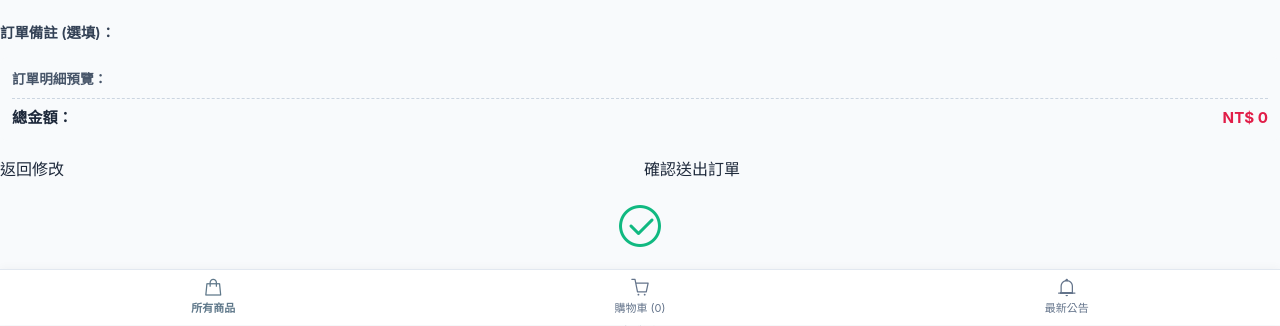
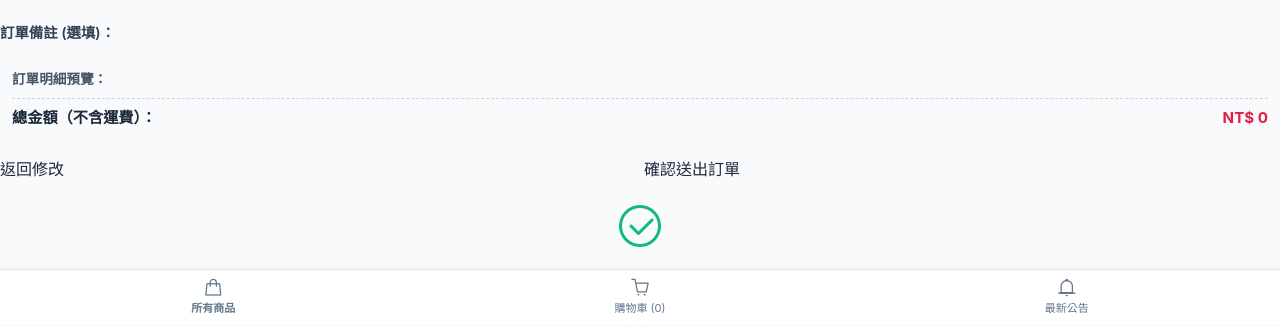
Before and after one commit to smallken99/mSite, a Flask app: page /shop in a window 1280 px wide. Shown: the part 475-801 px from the top of the page. Run offline with Flask 3, Linux system fonts and the light colour scheme; data that the repository does not hold is empty; some libraries are stand-ins or nearby versions.

Commit message:
feat(shop): 將購物車與確認訂單總金額標註為（不含運費）

```diff
--- a/mSite/shop/utils.py
+++ b/mSite/shop/utils.py
@@ -134,7 +134,7 @@ def build_order_summary_text(order, items, shop_name=None):
 
     total_str = f"{int(order.total_amount):,}" if order.total_amount.is_integer() else f"{order.total_amount:,.2f}"
     lines.append("━━━━━━━━━━━━━━━━━━")
-    lines.append(f"合計金額：NT$ {total_str}")
+    lines.append(f"合計金額（不含運費）：NT$ {total_str}")
 
     return "\n".join(lines)
 
@@ -200,7 +200,7 @@ def build_order_email_html(order, items, shop_name=None):
                     </tbody>
                     <tfoot>
                         <tr>
-                            <td colspan="3" style="padding: 14px 8px; text-align: right; font-weight: bold; font-size: 16px;">總計金額：</td>
+                            <td colspan="3" style="padding: 14px 8px; text-align: right; font-weight: bold; font-size: 16px;">總計金額（不含運費）：</td>
                             <td style="padding: 14px 8px; text-align: right; font-weight: bold; font-size: 18px; color: #e11d48;">NT$ {total_str}</td>
                         </tr>
                     </tfoot>
--- a/mSite/templates/shop.html
+++ b/mSite/templates/shop.html
@@ -288,7 +288,7 @@
             <!-- 購物車底部 -->
             <div v-if="cart.length > 0" class="cart-drawer-footer">
                 <div class="cart-total-row">
-                    <span>合計金額：</span>
+                    <span>合計金額（不含運費）：</span>
                     <span class="cart-total-amount">NT$ {{ "{{ formatPrice(cartTotal) }}" }}</span>
                 </div>
                 <el-button type="primary" class="btn-checkout" @click="openCheckoutDialog">
@@ -328,7 +328,7 @@
                     <span style="font-weight: 600;">NT$ {{ "{{ formatPrice(item.price * item.quantity) }}" }}</span>
                 </div>
                 <div style="border-top: 1px dashed #cbd5e1; margin-top: 8px; padding-top: 8px; display: flex; justify-content: space-between; font-weight: bold; font-size: 0.95rem;">
-                    <span>總金額：</span>
+                    <span>總金額（不含運費）：</span>
                     <span style="color: #e11d48;">NT$ {{ "{{ formatPrice(cartTotal) }}" }}</span>
                 </div>
             </div>
```
